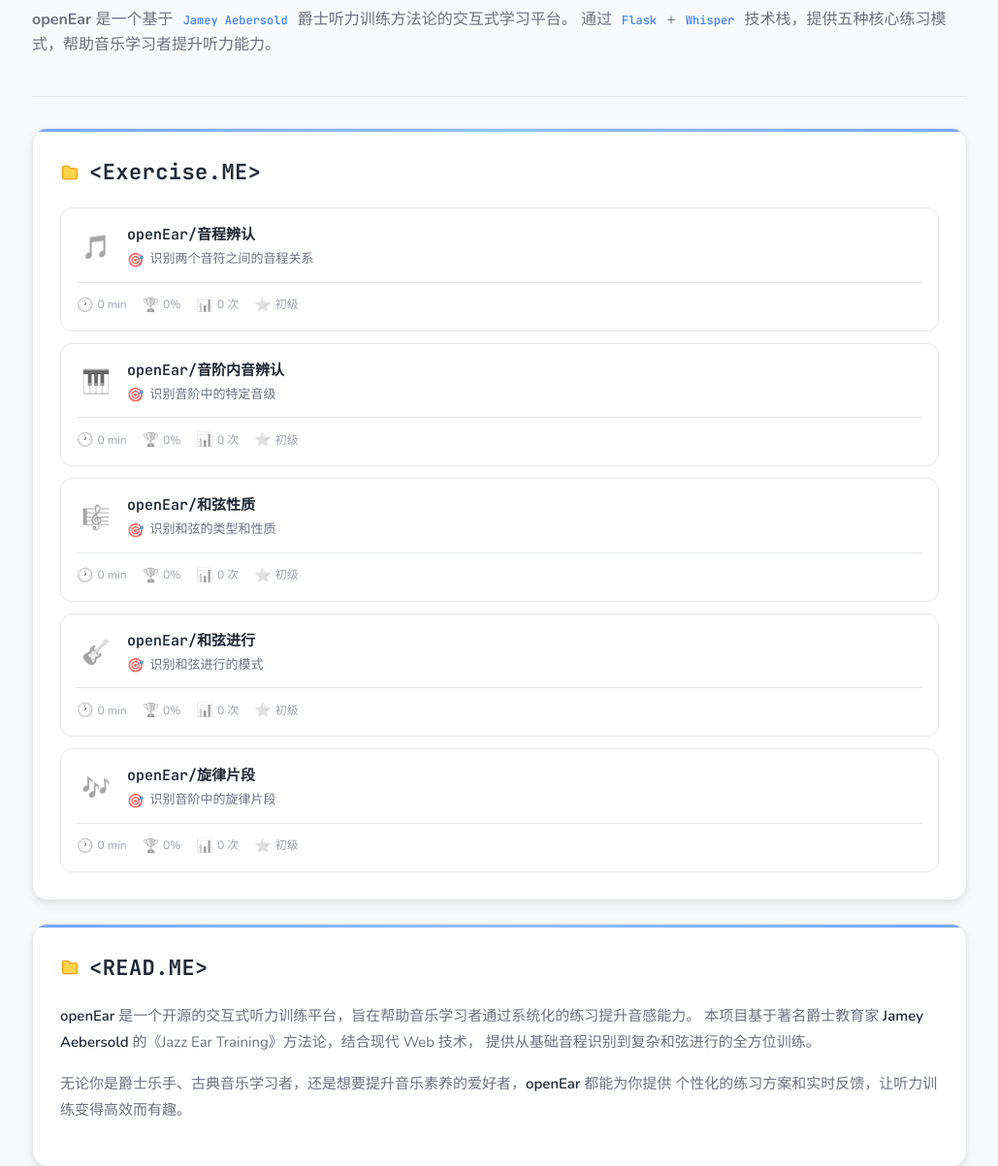
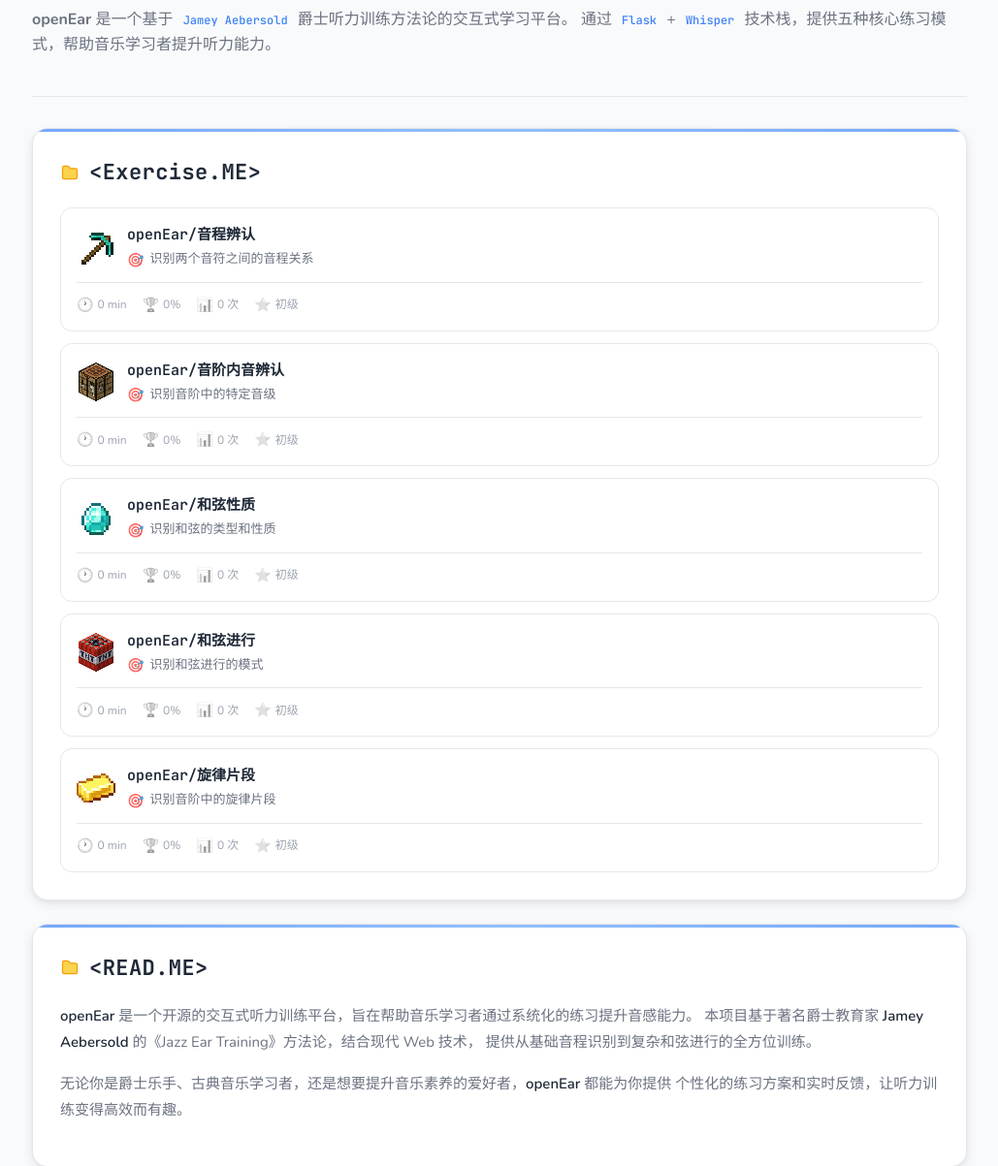
Before and after one commit to ziruil-re/openEar, a Flask app: page / in a window 1280 px wide. Shown: the part 212-1415 px from the top of the page at 97% size, without its empty margins (125-1154 px from the left). Run offline with Flask 3, Linux system fonts and the light colour scheme.

Commit message:
enhance UI

```diff
--- a/app.py
+++ b/app.py
@@ -27,31 +27,31 @@ EXERCISE_TYPES = {
     'interval': {
         'name': '音程辨认',
         'name_en': 'Intervals',
-        'icon': '🎵',
+        'icon': 'minecraft/我的世界锤子_爱给网_aigei_com.png',  # 锤子 - 敲击音程
         'description': '识别两个音符之间的音程关系'
     },
     'scale_degree': {
         'name': '音阶内音辨认',
         'name_en': 'Scale Degrees',
-        'icon': '🎹',
+        'icon': 'minecraft/我的世界-工作台_爱给网_aigei_com.png',  # 工作台 - 构建音阶
         'description': '识别音阶中的特定音级'
     },
     'chord_quality': {
         'name': '和弦性质',
         'name_en': 'Chord Quality',
-        'icon': '🎼',
+        'icon': 'minecraft/我的世界钻石_爱给网_aigei_com.png',  # 钻石 - 珍贵的和弦
         'description': '识别和弦的类型和性质'
     },
     'chord_progression': {
         'name': '和弦进行',
         'name_en': 'Chord Progressions',
-        'icon': '🎸',
+        'icon': 'minecraft/我的世界tnt_爱给网_aigei_com.png',  # TNT - 爆炸性的和弦进行
         'description': '识别和弦进行的模式'
     },
     'melody': {
         'name': '旋律片段',
         'name_en': 'Melody',
-        'icon': '🎶',
+        'icon': 'minecraft/金锭_爱给网_aigei_com.png',  # 金锭 - 珍贵的旋律
         'description': '识别音阶中的旋律片段'
     }
 }
--- a/templates/index.html
+++ b/templates/index.html
@@ -166,15 +166,21 @@
 }
 
 .exercise-item-icon {
-    font-size: 24px;
     width: 40px;
     height: 40px;
     display: flex;
     align-items: center;
     justify-content: center;
     flex-shrink: 0;
-    filter: grayscale(100%);
-    opacity: 0.6;
+    filter: none;
+    opacity: 1;
+}
+
+.exercise-item-icon img {
+    width: 100%;
+    height: 100%;
+    object-fit: contain;
+    image-rendering: pixelated; /* Minecraft像素风格 */
 }
 
 .exercise-item-content {
@@ -365,7 +371,13 @@
             {% for type_key, exercise in exercise_types.items() %}
             <a href="{{ url_for('practice', exercise_type=type_key) }}" class="exercise-item">
                 <div class="exercise-item-header">
-                    <span class="exercise-item-icon">{{ exercise.icon }}</span>
+                    <span class="exercise-item-icon">
+                        {% if exercise.icon.startswith('minecraft/') %}
+                            <img src="{{ url_for('static', filename='images/' + exercise.icon) }}" alt="{{ exercise.name }}">
+                        {% else %}
+                            {{ exercise.icon }}
+                        {% endif %}
+                    </span>
                     <div class="exercise-item-content">
                         <span class="exercise-item-name">openEar/{{ exercise.name }}</span>
                         <span class="exercise-item-task">
--- a/templates/practice.html
+++ b/templates/practice.html
@@ -165,7 +165,11 @@
     <main class="main-practice-area">
         <div class="practice-header">
             <div style="display: flex; align-items: center; gap: 12px; margin-bottom: 8px;">
-                <span style="font-size: 24px;">{{ exercise_info.icon }}</span>
+                {% if exercise_info.icon.startswith('minecraft/') %}
+                    <img src="{{ url_for('static', filename='images/' + exercise_info.icon) }}" alt="{{ exercise_info.name }}" style="width: 32px; height: 32px; image-rendering: pixelated;">
+                {% else %}
+                    <span style="font-size: 24px;">{{ exercise_info.icon }}</span>
+                {% endif %}
                 <h1>{{ exercise_info.name }}</h1>
                 <span class="geek-badge" style="font-size: 11px; padding: 4px 8px; background: var(--hf-primary-light); color: var(--hf-primary); border-radius: 12px; font-weight: 500;">
                     {{ exercise_info.name_en }}
```
Also changed, not shown: static/images/minecraft/岩浆桶_爱给网_aigei_com.png (added), static/images/minecraft/我的世界-工作台_爱给网_aigei_com.png (added), static/images/minecraft/我的世界tnt_爱给网_aigei_com.png (added), static/images/minecraft/我的世界钻石_爱给网_aigei_com.png (added), static/images/minecraft/我的世界锤子_爱给网_aigei_com.png (added), static/images/minecraft/金锭_爱给网_aigei_com.png (added).
